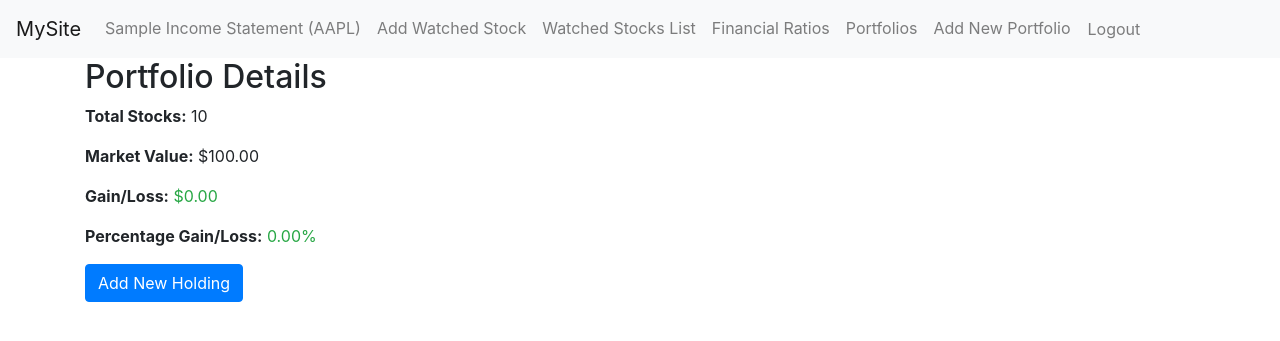
After one commit to jomarca4/financials_django_app, a Django app: page /financials/portfolio/1/ in a window 1280 px wide. The commit adds this page. Shown: the top 341 px of the page. Run offline with Django 3.2, Linux system fonts and the light colour scheme; a user stored in the database is signed in; tables that the repository leaves empty hold one stand-in row (values such as "Sample post"); some libraries are stand-ins or nearby versions.

```diff
--- a/financials/models.py
+++ b/financials/models.py
@@ -1,6 +1,7 @@
 from django.db import models
 from django.contrib.auth.models import User
 
+from django.utils import timezone
 # Create your models here.
 
 class companies(models.Model):
@@ -65,13 +66,14 @@ class financial_ratios(models.Model):
 
 class market_data(models.Model):
     company = models.ForeignKey(companies, on_delete=models.CASCADE)
-    date = models.DateField()
+    date = models.DateField(db_index=True)
     open_price = models.DecimalField(max_digits=19, decimal_places=4, null=True, blank=True)
     close_price = models.DecimalField(max_digits=19, decimal_places=4, null=True, blank=True)
     high_price = models.DecimalField(max_digits=19, decimal_places=4, null=True, blank=True)
     low_price = models.DecimalField(max_digits=19, decimal_places=4, null=True, blank=True)
     volume = models.BigIntegerField(null=True, blank=True)
     market_cap = models.DecimalField(max_digits=19, decimal_places=4, null=True, blank=True)
+    dividend_amount = models.DecimalField(max_digits=19, decimal_places=4, null=True, blank=True)
 
     class Meta:
         unique_together = ('company', 'date')
@@ -110,3 +112,33 @@ class WatchedStock(models.Model):
 
     class Meta:
         db_table = 'watched_stocks'
+
+
+
+class Portfolio(models.Model):
+    user = models.ForeignKey(User, on_delete=models.CASCADE)
+    name = models.CharField(max_length=255)
+    total_value = models.FloatField(default=0)
+    creation_date = models.DateTimeField(default=timezone.now)
+    updated_at = models.DateTimeField(default=timezone.now)
+
+    class Meta:
+        db_table = 'portfolio'
+        indexes = [
+            models.Index(fields=['user'], name='idx_portfolio_user'),
+        ]
+
+class AssetHolding(models.Model):
+    portfolio = models.ForeignKey(Portfolio, on_delete=models.CASCADE)
+    market_data = models.ForeignKey(market_data, on_delete=models.CASCADE)
+    quantity = models.IntegerField()
+    purchase_price = models.FloatField()
+    created_at = models.DateTimeField(default=timezone.now)
+    updated_at = models.DateTimeField(default=timezone.now)
+
+    class Meta:
+        db_table = 'asset_holdings'
+        indexes = [
+            models.Index(fields=['portfolio'], name='idx_asset_holdings_portfolio'),
+            models.Index(fields=['market_data'], name='idx_asset_holdings_market_data'),
+        ]
--- a/financials/templates/financials/base.html
+++ b/financials/templates/financials/base.html
@@ -29,6 +29,15 @@
                 <li class="nav-item">
                     <a class="nav-link" href="{% url 'financial_ratios' %}">Financial Ratios</a>
                 </li>
+                <!-- New Portfolio Links (only visible to logged-in users) -->
+                {% if user.is_authenticated %}
+                <li class="nav-item">
+                    <a class="nav-link" href="{% url 'portfolio_list' %}">Portfolios</a>
+                </li>
+                <li class="nav-item">
+                    <a class="nav-link" href="{% url 'portfolio_new' %}">Add New Portfolio</a>
+                </li>
+                {% endif %}
                            <!-- Login Button (only if user is not logged in) -->
             {% if not user.is_authenticated %}
             <li class="nav-item">
--- /dev/null
+++ b/financials/templates/financials/portfolio_detail.html
@@ -0,0 +1,29 @@
+{% extends 'financials/base.html' %}
+
+{% block content %}
+<div class="container">
+    <h2>Portfolio Details</h2>
+
+    <!-- Display Portfolio Information -->
+    <p><strong>Total Stocks:</strong> {{ total_stocks }}</p>
+    <p><strong>Market Value:</strong> ${{ market_value|floatformat:2 }}</p>
+
+    <!-- Gain/Loss with dynamic color based on value -->
+    <p>
+        <strong>Gain/Loss:</strong>
+        <span class="{% if gain_loss >= 0 %}text-success{% else %}text-danger{% endif %}">
+            ${{ gain_loss|floatformat:2 }}
+        </span>
+    </p>
+
+    <!-- Percentage Gain/Loss -->
+    <p>
+        <strong>Percentage Gain/Loss:</strong>
+        <span class="{% if percentage_gain_loss >= 0 %}text-success{% else %}text-danger{% endif %}">
+            {{ percentage_gain_loss|floatformat:2 }}%
+        </span>
+    </p>
+    <a href="{% url 'add-holding' portfolio_id=portfolio.id %}" class="btn btn-primary">Add New Holding</a>
+
+</div>
+{% endblock %}
--- a/financials/urls.py
+++ b/financials/urls.py
@@ -1,7 +1,7 @@
 from django.urls import path
 from django.contrib.auth.views import LoginView, LogoutView
 
-from .views import home,financial_ratios_view, income_statement_view,add_watched_stock, watched_stocks_list, edit_watched_stock,delete_watched_stock,delete_watched_stock
+from .views import AssetHoldingCreateView,PortfolioListView, PortfolioDetailView, PortfolioCreateView, home,financial_ratios_view, income_statement_view,add_watched_stock, watched_stocks_list, edit_watched_stock,delete_watched_stock,delete_watched_stock
 
 urlpatterns = [
     path('income-statement/<str:ticker_symbol>/', income_statement_view, name='income-statement'),
@@ -14,6 +14,10 @@ urlpatterns = [
     path('', home, name='home'),  # Set this as the root URL
     path('login/', LoginView.as_view(template_name='financials/login.html'), name='login'),
     path('logout/', LogoutView.as_view(), name='logout'),
+    path('portfolios/', PortfolioListView.as_view(), name='portfolio_list'),
+    path('portfolio/<int:pk>/', PortfolioDetailView.as_view(), name='portfolio_detail'),
+    path('portfolio/new/', PortfolioCreateView.as_view(), name='portfolio_new'),
+    path('portfolio/<int:portfolio_id>/add-holding/', AssetHoldingCreateView.as_view(), name='add-holding'),
 
 
 
--- a/financials/views.py
+++ b/financials/views.py
@@ -1,14 +1,23 @@
 from django.shortcuts import render, get_object_or_404, redirect
 from django.contrib.auth.decorators import login_required
 from django.db import models  # Import models
-from django.db.models import Max
+from django.db.models import Max, Subquery, OuterRef
+from django.views.generic import ListView, DetailView, CreateView
+from django.views.generic.edit import CreateView
+from django.urls import reverse_lazy
+
+from django.contrib.auth.mixins import LoginRequiredMixin
+from django.http import HttpResponseForbidden
 
 from collections import defaultdict
 from itertools import groupby
 from operator import attrgetter
 # Create your views here.
-from .models import financial_ratios, financial_statement_items, quarters, WatchedStock, companies, FinancialStatementLabel,financial_statements
-from .forms import WatchedStockForm  # Make sure this import is correct
+from .models import market_data,Portfolio, AssetHolding,financial_ratios, financial_statement_items, quarters, WatchedStock, companies, FinancialStatementLabel,financial_statements
+from .forms import WatchedStockForm, AssetHoldingForm
+from django.db.models import Sum, F, Value
+from django.db.models.functions import Coalesce
+from decimal import Decimal
 
 def home(request):
     # You can add any context data you want to pass to the template here
@@ -139,3 +148,97 @@ def financial_ratios_view(request):
         }
 
     return render(request, 'financials/financial_ratios.html', context)
+
+
+class PortfolioListView(LoginRequiredMixin,ListView):
+    model = Portfolio
+    template_name = 'financials/portfolio_list.html'
+
+class PortfolioDetailView(LoginRequiredMixin, DetailView):
+    model = Portfolio
+    template_name = 'financials/portfolio_detail.html'
+
+    def get_context_data(self, **kwargs):
+        context = super().get_context_data(**kwargs)
+        portfolio = self.object
+
+        # First, get the most recent date for each asset holding's market data
+        recent_dates = market_data.objects.filter(
+            assetholding__portfolio=portfolio
+        ).values('assetholding').annotate(
+            recent_date=Max('date')
+        ).values_list('assetholding', 'recent_date')
+
+        # Create a dict mapping each holding to its most recent date
+        recent_date_map = {holding_id: date for holding_id, date in recent_dates}
+
+        # Initialize variables
+        total_stocks = market_value = total_purchase_price = 0
+        market_value = Decimal(0)
+        total_purchase_price = Decimal(0)
+        # Now, fetch the asset holdings and their most recent market data
+        asset_holdings = AssetHolding.objects.filter(portfolio=portfolio)
+        for holding in asset_holdings:
+            recent_date = recent_date_map.get(holding.pk)
+            recent_market_data = market_data.objects.filter(
+                assetholding=holding, date=recent_date
+            ).first()
+            recent_close = recent_market_data.close_price if recent_market_data else 0
+
+            # Update calculations
+            market_value += recent_close * holding.quantity
+            total_purchase_price += Decimal(holding.purchase_price) * Decimal(holding.quantity)
+            total_stocks += holding.quantity
+
+        # Calculate gain/loss and percentage
+        gain_loss = market_value - total_purchase_price
+        percentage_gain_loss = (gain_loss / total_purchase_price) * 100 if total_purchase_price else 0
+
+        context.update({
+            'total_stocks': total_stocks,
+            'market_value': market_value,
+            'gain_loss': gain_loss,
+            'percentage_gain_loss': percentage_gain_loss,
+        })
+
+        return context
+
+class PortfolioCreateView(LoginRequiredMixin,CreateView):
+    model = Portfolio
+    fields = ['name', 'total_value']
+    template_name = 'financials/portfolio_form.html'
+    success_url = 'financials/portfolios/'  # Redirect to portfolio list after creation
+
+    def form_valid(self, form):
+        form.instance.user = self.request.user  # Assuming portfolios are user-specific
+        return super().form_valid(form)
+
+
+class AssetHoldingCreateView(LoginRequiredMixin, CreateView):
+    model = AssetHolding
+    form_class = AssetHoldingForm
+    template_name = 'financials/asset_holding_form.html'
+
+    def dispatch(self, request, *args, **kwargs):
+        self.portfolio = get_object_or_404(Portfolio, pk=self.kwargs['portfolio_id'], user=request.user)
+        return super().dispatch(request, *args, **kwargs)
+
+    def form_valid(self, form):
+        # Get the ticker symbol from the form
+        ticker_symbol = form.cleaned_data['ticker_symbol']
+
+        # Find or create the market_data entry
+        # Assuming 'companies' model has the 'ticker_symbol' field
+        company = companies.objects.get(ticker_symbol=ticker_symbol)
+        market_data_entry = market_data.objects.filter(company=company).latest('date')
+
+        # Create the AssetHolding instance
+        asset_holding = form.save(commit=False)
+        asset_holding.market_data = market_data_entry
+        asset_holding.portfolio = self.portfolio
+        asset_holding.save()
+
+        return super().form_valid(form)
+
+    def get_success_url(self):
+        return reverse_lazy('portfolio_detail', kwargs={'pk': self.portfolio.pk})
```
Also changed, not shown: financials/forms.py (+15 -1 lines), financials/templates/financials/asset_holding_form.html (added, +12 -0 lines), financials/templates/financials/portfolio_form.html (added, +10 -0 lines), financials/templates/financials/portfolio_list.html (added, +13 -0 lines), financials/migrations/0010_auto_20231202_1325.py (added), financials/migrations/0011_alter_market_data_date.py (added).
